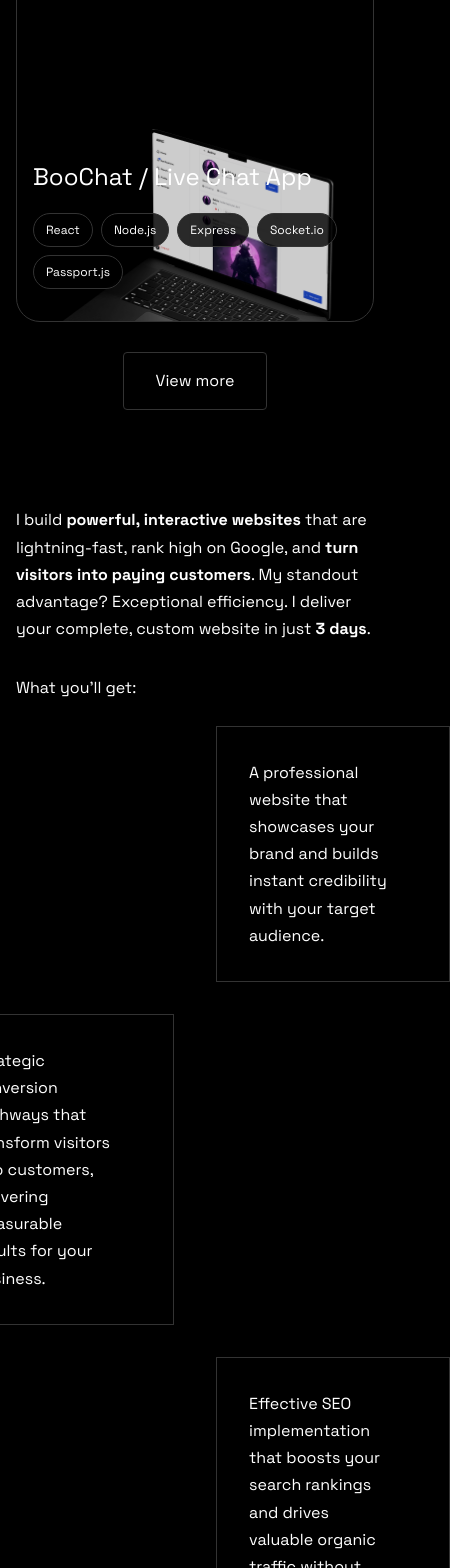
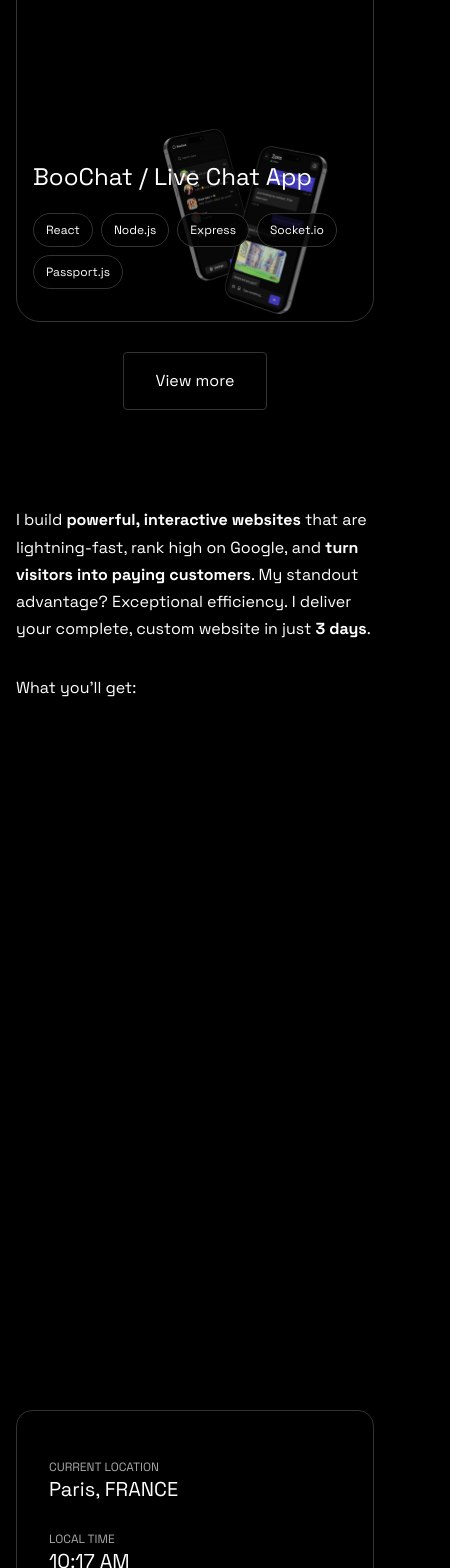
Before and after one commit to nelrnd/portfolio, a Next.js app: page / in a window 390 px wide. Shown: the part 1340-2908 px from the top of the page, 450 px wide, since content can reach past the window. Built offline with nearby package versions, Linux system fonts and the light colour scheme.

Commit message:
Make result section responsive

```diff
--- a/app/layout.tsx
+++ b/app/layout.tsx
@@ -39,10 +39,10 @@ export default function RootLayout({
             <Navbar />
             {children}
             <Footer />
-            <ScrollTop />
           </div>
         </body>
       </html>
+      <ScrollTop />
     </ReactLenis>
   )
 }
--- a/components/hero.tsx
+++ b/components/hero.tsx
@@ -24,7 +24,7 @@ export default function Hero() {
             y: 200,
             opacity: 0,
             stagger: 0.15,
-            ease: "back",
+            ease: "power4.out",
           },
           0
         )
@@ -35,9 +35,9 @@ export default function Hero() {
             y: 200,
             opacity: 0,
             stagger: 0.15,
-            ease: "back",
+            ease: "power4.out",
           },
-          1
+          0.3
         )
     },
     { scope: container }
--- a/components/marketing.tsx
+++ b/components/marketing.tsx
@@ -13,7 +13,7 @@ export default function Marketing() {
   const { stance, results } = data.marketing
 
   return (
-    <Section>
+    <Section className="overflow-hidden">
       <div className="mb-[2rem] sm:mb-[4rem]">
         <p className="sm:text-2xl lg:text-[2.5rem] leading-[170%]">
           {formatText(stance)}
@@ -51,6 +51,7 @@ function Result({
   useGSAP(() => {
     gsap.from(card.current, {
       x: isEven ? 200 : -200,
+      opacity: 0,
       scrollTrigger: {
         trigger: container.current,
         start: "top bottom",
@@ -64,9 +65,9 @@ function Result({
     <div className="group" ref={container}>
       <div
         ref={card}
-        className="relative group-even:ml-auto z-10 p-8 sm:text-2xl lg:text-[2.5rem] leading-[170%] border border-border w-[60vw] sm:h-[400px] flex items-end"
+        className="relative group-even:ml-auto z-10 p-8 sm:text-2xl lg:text-[2.5rem] leading-[170%] border border-border sm:w-[80vw] lg:w-[60vw] lg:min-h-[400px] flex items-end"
       >
-        <p className="w-5/6">{children}</p>
+        <p className="sm:w-5/6">{children}</p>
       </div>
     </div>
   )
--- a/components/navbar.tsx
+++ b/components/navbar.tsx
@@ -7,6 +7,7 @@ import WaveText from "./wave-text"
 import { useGSAP } from "@gsap/react"
 import { useEffect, useRef, useState } from "react"
 import gsap from "gsap"
+import { usePathname } from "next/navigation"
 
 export default function Navbar() {
   const { name, pages } = data
@@ -14,6 +15,7 @@ export default function Navbar() {
   const lastSrollTop = useRef(0)
   const [visible, setVisible] = useState(true)
   const [open, setOpen] = useState(false)
+  const pathname = usePathname()
 
   const onScroll = () => {
     if (open) return
@@ -43,6 +45,12 @@ export default function Navbar() {
     document.addEventListener("scroll", onScroll)
     return () => document.removeEventListener("scroll", onScroll)
   }, [onScroll])
+
+  useEffect(() => {
+    setTimeout(() => {
+      setVisible(true)
+    }, 10)
+  }, [pathname])
 
   return (
     <>
--- a/components/scroll-top.tsx
+++ b/components/scroll-top.tsx
@@ -1,13 +1,19 @@
 "use client"
 
+import { useLenis } from "lenis/react"
 import { usePathname } from "next/navigation"
 import { useEffect } from "react"
 
 export default function ScrollTop() {
+  const lenis = useLenis()
   const pathname = usePathname()
 
   useEffect(() => {
-    window.scroll(0, 0)
+    lenis?.stop()
+    setTimeout(() => {
+      window.scrollTo({ top: 0, left: 0, behavior: "instant" })
+      lenis?.start()
+    }, 10)
   }, [pathname])
 
   return null
--- a/data.json
+++ b/data.json
@@ -56,7 +56,7 @@
         "year": 2024,
         "roles": ["UX/UI designer", "Frontend developer", "Backend developer"],
         "tags": ["React", "Node.js", "Express", "Socket.io", "Passport.js"],
-        "thumbnail": "/ahsi-thumbnail.png",
+        "thumbnail": "/boochat-thumbnail.png",
         "links": {
           "website": "https://chat.nel.dev/",
           "code": "https://github.com/nelrnd/chat"
```
Also changed, not shown: public/boochat-thumbnail.png (added).
